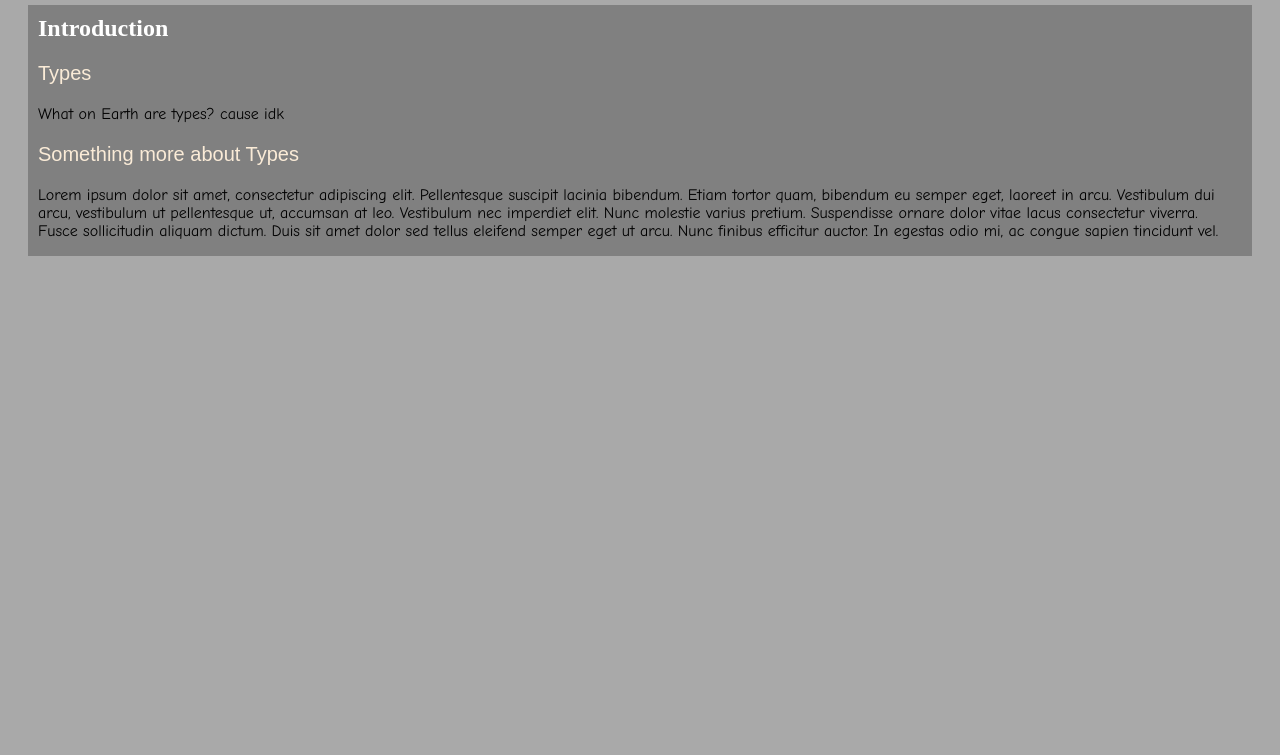
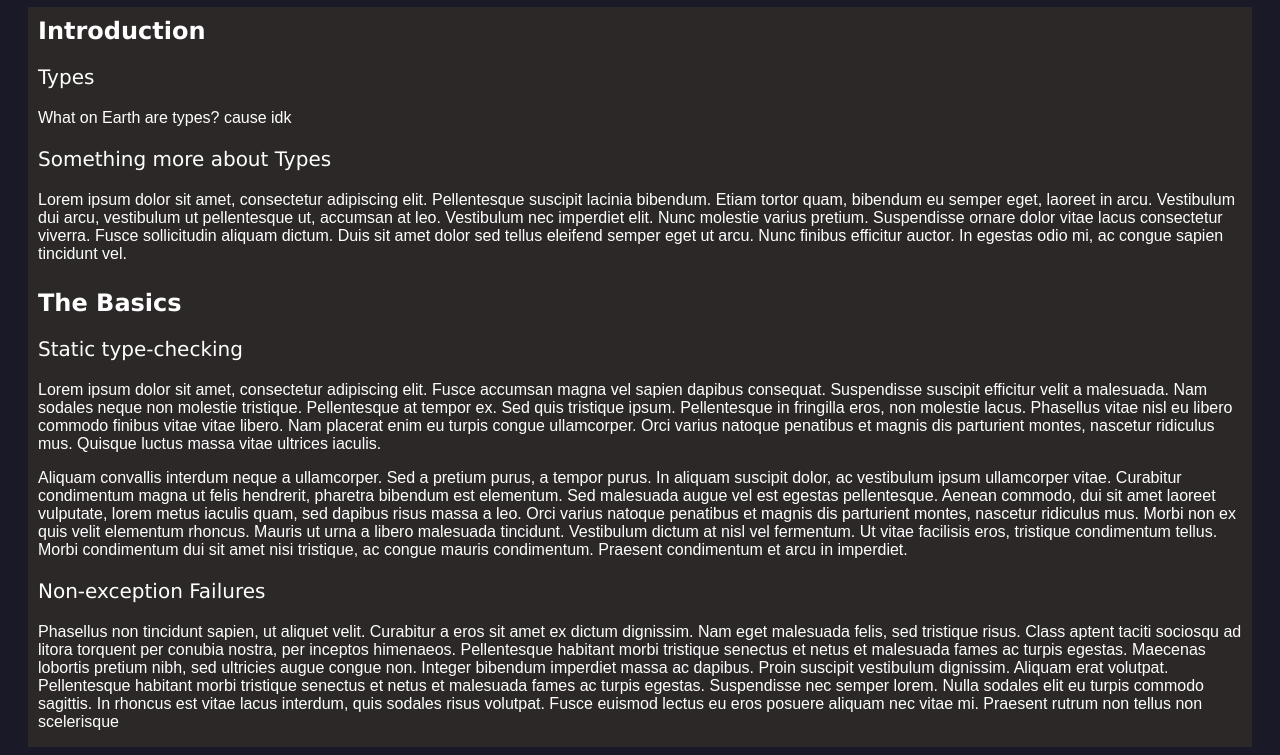
Before and after one commit to cs401-fall2022/lesson14-MesaGreear, a plain HTML site: page index.html in a window 1280 px wide. Shown: the part 150-905 px from the top of the page. Before the commit the page ends 800 px from the top, so only its background shows below. Drawn offline with Linux system fonts and the light colour scheme.

Commit message:
New content & changes to some css rules/naming

```diff
--- a/index.html
+++ b/index.html
@@ -28,15 +28,15 @@
 
     <h1>TypeScript for JavaScript Programmers</h1>
 
-    <div class="intro">
+    <div class="section">
       <h2>Introduction</h2>
 
-      <div class="section">
+      <div class="topic">
         <h3>Types</h3>
         <p>What on Earth are types? cause idk</p>
       </div>
 
-      <div class="section">
+      <div class="topic">
         <h3>Something more about Types</h3>
         <p>Lorem ipsum dolor sit amet, consectetur adipiscing elit. Pellentesque suscipit lacinia bibendum.
           Etiam tortor quam, bibendum eu semper eget, laoreet in arcu. Vestibulum dui arcu, vestibulum ut
@@ -44,6 +44,41 @@
           Suspendisse ornare dolor vitae lacus consectetur viverra. Fusce sollicitudin aliquam dictum. Duis
           sit amet dolor sed tellus eleifend semper eget ut arcu. Nunc finibus efficitur auctor. In egestas
           odio mi, ac congue sapien tincidunt vel.</p>
+      </div>
+    </div>
+
+    <div class="section">
+      <h2>The Basics</h2>
+
+      <div class="topic">
+        <h3>Static type-checking</h3>
+        <p>Lorem ipsum dolor sit amet, consectetur adipiscing elit. Fusce accumsan magna vel sapien dapibus consequat.
+          Suspendisse suscipit efficitur velit a malesuada. Nam sodales neque non molestie tristique. Pellentesque at
+          tempor ex. Sed quis tristique ipsum. Pellentesque in fringilla eros, non molestie lacus. Phasellus vitae nisl
+          eu libero commodo finibus vitae vitae libero. Nam placerat enim eu turpis congue ullamcorper. Orci varius
+          natoque penatibus et magnis dis parturient montes, nascetur ridiculus mus. Quisque luctus massa vitae ultrices
+          iaculis.</p>
+
+        <p>Aliquam convallis interdum neque a ullamcorper. Sed a pretium purus, a tempor purus. In aliquam suscipit
+          dolor, ac vestibulum ipsum ullamcorper vitae. Curabitur condimentum magna ut felis hendrerit, pharetra
+          bibendum est elementum. Sed malesuada augue vel est egestas pellentesque. Aenean commodo, dui sit amet laoreet
+          vulputate, lorem metus iaculis quam, sed dapibus risus massa a leo. Orci varius natoque penatibus et magnis
+          dis parturient montes, nascetur ridiculus mus. Morbi non ex quis velit elementum rhoncus. Mauris ut urna a
+          libero malesuada tincidunt. Vestibulum dictum at nisl vel fermentum. Ut vitae facilisis eros, tristique
+          condimentum tellus. Morbi condimentum dui sit amet nisi tristique, ac congue mauris condimentum. Praesent
+          condimentum et arcu in imperdiet.</p>
+      </div>
+
+      <div class="topic">
+        <h3>Non-exception Failures</h3>
+        <p>Phasellus non tincidunt sapien, ut aliquet velit. Curabitur a eros sit amet ex dictum dignissim. Nam eget
+          malesuada felis, sed tristique risus. Class aptent taciti sociosqu ad litora torquent per conubia nostra, per
+          inceptos himenaeos. Pellentesque habitant morbi tristique senectus et netus et malesuada fames ac turpis
+          egestas. Maecenas lobortis pretium nibh, sed ultricies augue congue non. Integer bibendum imperdiet massa ac
+          dapibus. Proin suscipit vestibulum dignissim. Aliquam erat volutpat. Pellentesque habitant morbi tristique
+          senectus et netus et malesuada fames ac turpis egestas. Suspendisse nec semper lorem. Nulla sodales elit eu
+          turpis commodo sagittis. In rhoncus est vitae lacus interdum, quis sodales risus volutpat. Fusce euismod
+          lectus eu eros posuere aliquam nec vitae mi. Praesent rutrum non tellus non scelerisque</p>
       </div>
     </div>
 
--- a/style.css
+++ b/style.css
@@ -1,5 +1,5 @@
 :root{
-    background-color: darkgray;
+    background-color: rgb(25, 25, 40);
 }
 
 .container{
@@ -14,30 +14,36 @@ nav {
     align-items: center;
     gap: 30px;
 
-    background-color: lightblue;
+    background-color: rgb(80, 150, 250);
 }
 
 h1{
+    color: white;
+    font: 25pt Helvetica;
     font-weight: bold;
 }
 
-.intro {
-    background-color: gray;
+/* Section formatting (Introduction, The Basics, etc.) */
+.section {
+    background-color: rgb(45, 40, 40);
 }
 
-.intro > *{
+.section > *{
     margin: 10px;
 }
 
-.intro > h2 {
+.section > h2 {
+    font-family: Verdana;
     color: white;
 }
 
-.intro h3{
-    font: 15pt Arial;
-    color:antiquewhite;
+/* Topic formatting (Types, Non-exception Failures; inside a Section) */
+.topic h3{
+    font: 15pt Verdana;
+    color: white;
 }
 
-.section p{
-    font: 12pt "Comic Sans MS";
+.topic p{
+    color: white;
+    font: 12pt "Arial";
 }
```
